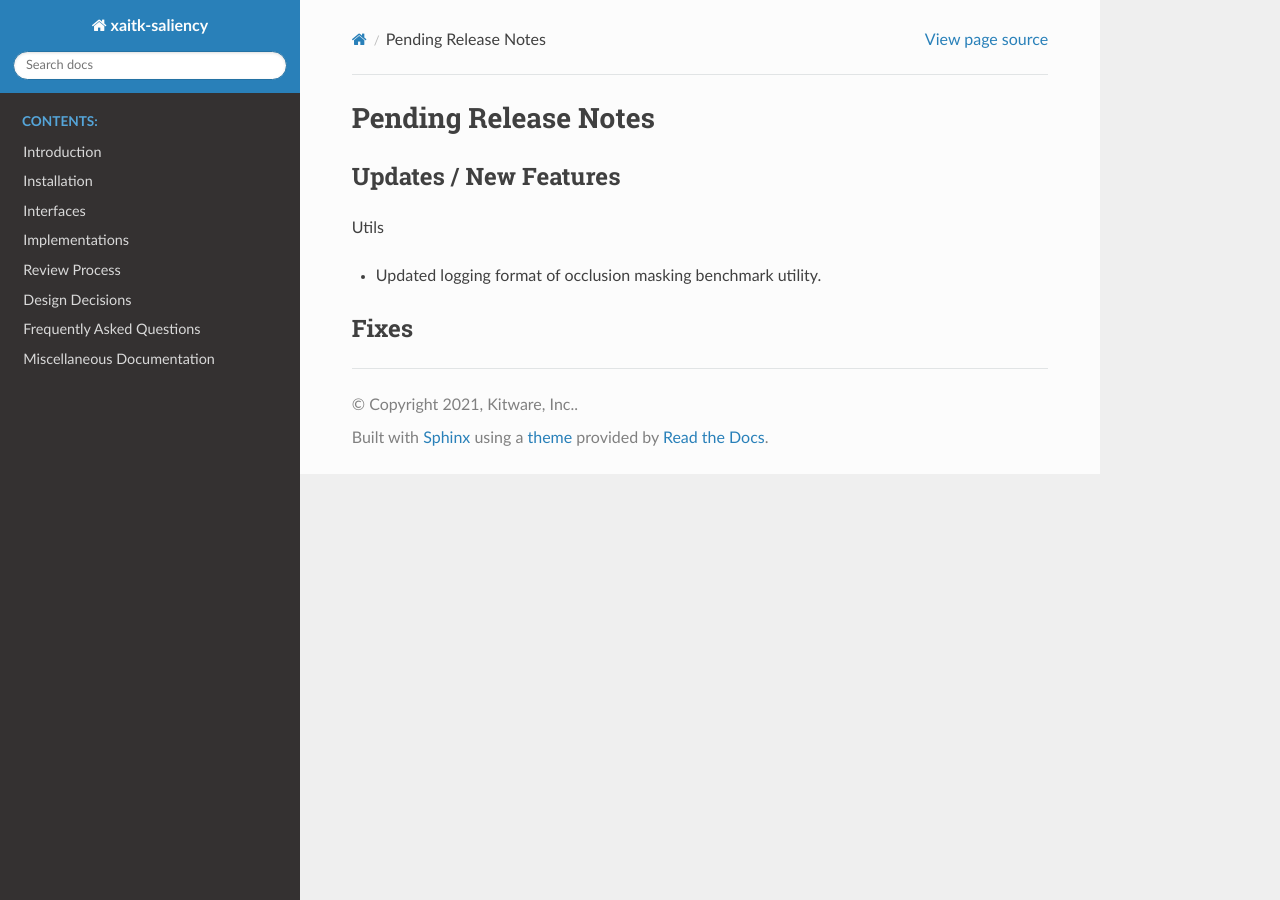
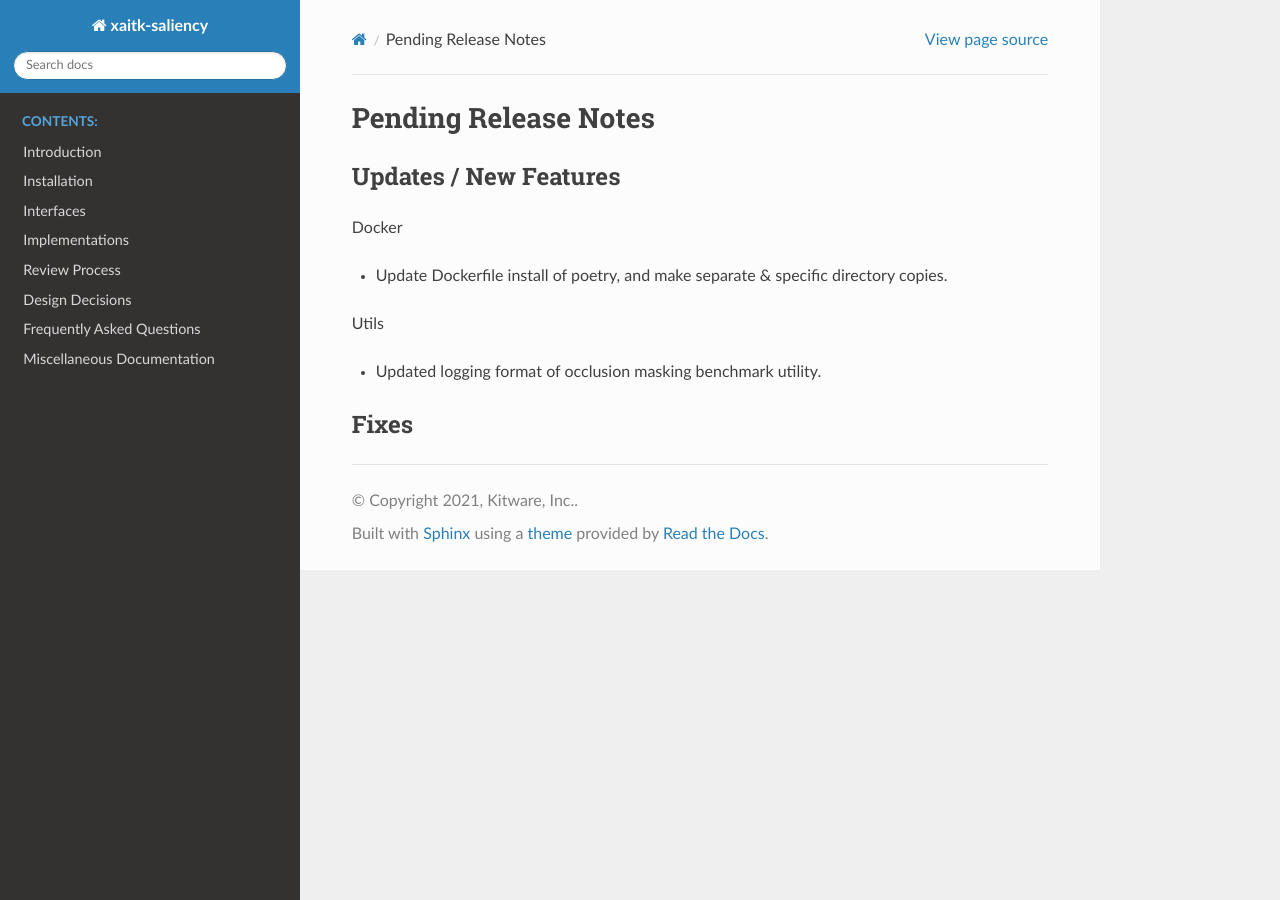
Before and after one commit to XAITK/xaitk-saliency, a Sphinx documentation site: the page built from docs/release_notes/pending_release.rst, in a window 1280 px wide. Built offline with Sphinx 7.4.7 and the Read the Docs theme 2.0.0, drawn with Linux system fonts in a browser that asks for light colours; pages that are not in the unit, such as notebooks, are missing from menus.

Commit message:
Update dockerfile install of poetry + separate directory copies

```diff
--- a/docs/release_notes/pending_release.rst
+++ b/docs/release_notes/pending_release.rst
@@ -3,6 +3,11 @@ Pending Release Notes
 
 Updates / New Features
 ----------------------
+
+Docker
+
+* Update Dockerfile install of poetry, and make separate & specific directory
+  copies.
 
 Utils
 
```
Also changed, not shown: 1 other file.
